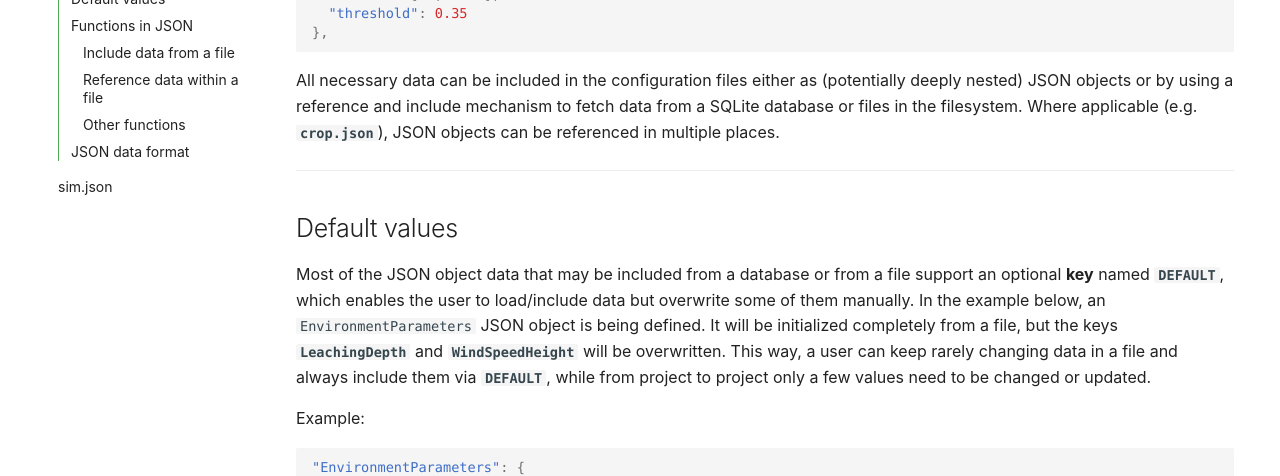
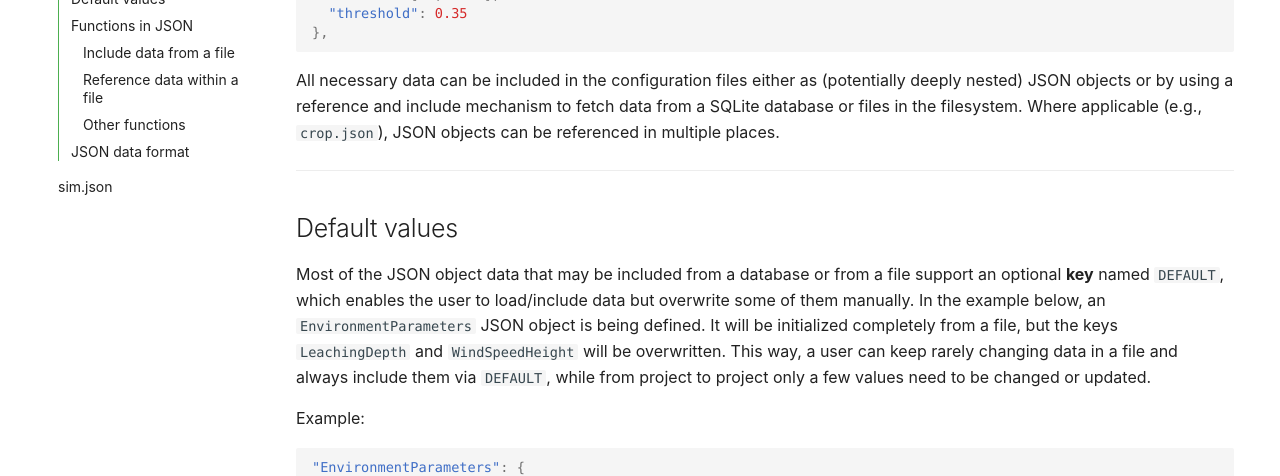
Before and after one commit to zalf-rpm/monica-documentation, an MkDocs documentation site: the page built from docs/user_guide/configuration_files/config_overview.md, in a window 1280 px wide and 900 px high, scrolled down 1187 px. Shown: the part 190-666 px from the top of the window. Built offline with MkDocs 1.6.1 and Material for MkDocs 9.7.7, drawn with Linux system fonts in a browser that asks for light colours; comment, search, counter and statistics services are not loaded; some of the changed text lies outside the part shown.

````diff
--- a/docs/user_guide/configuration_files/config_overview.md
+++ b/docs/user_guide/configuration_files/config_overview.md
@@ -11,15 +11,15 @@ The following four files are necessary to run the model:
  - **site.json**
  - **crop.json**
 
-The three `.json` files contain the necessary input information to run the MONICA model. These files contain **all** information for a model run. Optionally, these files can reference other **`.json`** files with actual parameters of the MONICA model (crop, general soil, or general environmental parameters). All necessary data can also be obtained from a SQLite database instead of the `.json` files. Either way (file or database), at runtime every one of the three `.json` files (`sim.json`, `site.json`, `crop.json`) will hold all information for a MONICA run. Because of that, it is also possible to manually include all parameters in these three files instead of referencing other parameter files or database data. This makes particular sense if these files are being generated by an external tool for bulk processing.
+The three `.json` files contain the necessary input information to run the MONICA model. These files contain **all** information for a model run. Optionally, these files can reference other `.json` files with actual parameters of the MONICA model (crop, general soil, or general environmental parameters). All necessary data can also be obtained from a SQLite database instead of the `.json` files. Either way (file or database), at runtime every one of the three `.json` files (`sim.json`, `site.json`, `crop.json`) will hold all information for a MONICA run. Because of that, it is also possible to manually include all parameters in these three files instead of referencing other parameter files or database data. This makes particular sense if these files are being generated by an external tool for bulk processing.
 
-All **`.json`** configuration files reflect, to some degree, the data structures internally used in MONICA. In case of missing configuration values, MONICA uses built-in default values. These can usually be taken from the corresponding **`.h`** (C++ header file) in the [MONICA source code](https://github.com/zalf-rpm/monica). Real parameters for the MONICA model should all have default values. In contrast, missing input data (e.g., a soil profile in **`site.json`**) cannot be compensated for, and MONICA will not run.
+All `.json` configuration files reflect, to some degree, the data structures internally used in MONICA. In case of missing configuration values, MONICA uses built-in default values. These can usually be taken from the corresponding `.h` (C++ header file) in the [MONICA source code](https://github.com/zalf-rpm/monica). Real parameters for the MONICA model should all have default values. In contrast, missing input data (e.g., a soil profile in `site.json`) cannot be compensated for, and MONICA will not run.
 
 ---
 
 #### Example: Parameter definition
 
-In the following JSON code snippet taken from the **sim.json** example file, two settings are declared: **UseAutomaticIrrigation** which is set to **false**, and **AutoIrrigationParams**, which is set to a **JSON object** (key/value map). This object/map contains three parameters: **`irrigationParameters`**, another JSON object; **`amount`**, a **JSON array** (list of values) **`[17, "mm"]`**; and **`threshold`**, a floating-point (**`double`**) value **`0.35`**. For **`amount`**, MONICA allows a JSON array with two or three elements instead of a simple value like **`17`**. The second element (in this case **`"mm"`**) will be treated as the unit describing the value (**`17`**). An optional third value can be added as a description of the value.
+In the following JSON code snippet taken from the `sim.json` example file, two settings are declared: `UseAutomaticIrrigation` which is set to `false`, and `AutoIrrigationParams`, which is set to a **JSON object** (key/value map). This object/map contains three parameters: `irrigationParameters`, another JSON object; `amount`, a **JSON array** (list of values) `[17, "mm"]`; and `threshold`, a floating-point (`double`) value `0.35`. For `amount`, MONICA allows a JSON array with two or three elements instead of a simple value like `17`. The second element (in this case `"mm"`) will be treated as the unit describing the value (`17`). An optional third value can be added as a description of the value.
 
 !!! note
     Even though the JSON array syntax can be used to add **units of measure** and an optional description, this information is  **currently ignored** by MONICA. It is meant purely as a description of the value. For the correct units of measure and dimensions, please refer to the MONICA documentation or the example files.
@@ -36,13 +36,13 @@ In the following JSON code snippet taken from the **sim.json** example file, two
 },
 ```
 
-All necessary data can be included in the configuration files either as (potentially deeply nested) JSON objects or by using a reference and include mechanism to fetch data from a SQLite database or files in the filesystem. Where applicable (e.g. **`crop.json`**), JSON objects can be referenced in multiple places.
+All necessary data can be included in the configuration files either as (potentially deeply nested) JSON objects or by using a reference and include mechanism to fetch data from a SQLite database or files in the filesystem. Where applicable (e.g., `crop.json`), JSON objects can be referenced in multiple places.
 
 ---
 
 ## Default values
 
-Most of the JSON object data that may be included from a database or from a file support an optional **key** named **`DEFAULT`**, which enables the user to load/include data but overwrite some of them manually. In the example below, an `EnvironmentParameters` JSON object is being defined. It will be initialized completely from a file, but the keys **`LeachingDepth`** and **`WindSpeedHeight`** will be overwritten. This way, a user can keep rarely changing data in a file and always include them via **`DEFAULT`**, while from project to project only a few values need to be changed or updated.
+Most of the JSON object data that may be included from a database or from a file support an optional **key** named `DEFAULT`, which enables the user to load/include data but overwrite some of them manually. In the example below, an `EnvironmentParameters` JSON object is being defined. It will be initialized completely from a file, but the keys `LeachingDepth` and `WindSpeedHeight` will be overwritten. This way, a user can keep rarely changing data in a file and always include them via `DEFAULT`, while from project to project only a few values need to be changed or updated.
 
 Example:
 
@@ -64,7 +64,7 @@ Currently, there exists a single mechanism to add some dynamics to the otherwise
 
 ### Include data from a file
 
-To include data from a file, the example from above would look like the one below. The name of the function is **`include-from-file`**, with its only parameter being the path to the file to include. The entire contents of the named file should be **valid JSON** and will be included. The included JSON data may again contain other functions.
+To include data from a file, the example from above would look like the one below. The name of the function is `include-from-file`, with its only parameter being the path to the file to include. The entire contents of the named file should be **valid JSON** and will be included. The included JSON data may again contain other functions.
 
 ```json
 "cropParams": {
@@ -74,15 +74,15 @@ To include data from a file, the example from above would look like the one belo
 "residueParams": ["include-from-file", "../monica-parameters/crop-residues/rye.json"]
 ```
 
-In order to keep paths to the files to be included reasonably short and readable, relative paths will be prepended by the contents of the contents of the key **`include-file-base-path`**. This key is defined in **`sim.json`** and is allowed in **`crop.json`** and **`site.json`**. In the latter case, a "local" definition of **`include-file-base-path`** will replace the one in **`sim.json`**. By default, **`include-file-base-path`** in **`sim.json`** is defined as `"${MONICA_PARAMETERS}/"`. This means it will take the value of the environment variable **`MONICA_PARAMETERS`**, which after a MONICA installation will point to the directory where all the MONICA parameters were installed (usually something like `C:\\users\\USER_NAME\\MONICA\monica-parameters`).
+In order to keep paths to the files to be included reasonably short and readable, relative paths will be prepended by the contents of the contents of the key `include-file-base-path`. This key is defined in `sim.json` and is allowed in `crop.json` and `site.json`. In the latter case, a "local" definition of `include-file-base-path` will replace the one in `sim.json`. By default, `include-file-base-path` in `sim.json` is defined as `"${MONICA_PARAMETERS}/"`. This means it will take the value of the environment variable `MONICA_PARAMETERS`, which after a MONICA installation will point to the directory where all the MONICA parameters were installed (usually something like `C:\\users\\USER_NAME\\MONICA\monica-parameters`).
 
-Keep in mind that if **`include-from-file`** has a relative path as its first parameter, **`include-file-base-path`** will be prepended and must resolve to a valid filesystem path. If **`include-from-file`**'s first parameter is an absolute path (e.g., starting with `C:\\` on Microsoft Windows or `/` under Linux), nothing else will be done to the path.
+Keep in mind that if `include-from-file` has a relative path as its first parameter, `include-file-base-path` will be prepended and must resolve to a valid filesystem path. If `include-from-file`'s first parameter is an absolute path (e.g., starting with `C:\\` on Microsoft Windows or `/` under Linux), nothing else will be done to the path.
 
 ---
 
 ### Reference data within a file
 
-Crops that are defined in **`crop.json`** can be referenced multiple times using the **`ref`** function. In the example below, taken from the **`worksteps`** section of a crop, the **Sowing** workstep, among other worksteps, uses the key/value pair **`crop: winter rye`**. The `ref` function takes two parameters: the first being a name (**`"crops"`**) which is a **key** in the top-level JSON object of the file that also contains another JSON object where the **key = `WR`** returns the JSON object to replace the function call. Thus, in the example **`crop.json`**, under the key **`crops`**, arbitrary crop name shortcuts are mapped to crop parameter objects. The objects themselves can be included by using the **`include-from-db`** or **`include-from-file`** functions.
+Crops that are defined in `crop.json` can be referenced multiple times using the `ref` function. In the example below, taken from the `worksteps` section of a crop, the **Sowing** workstep, among other worksteps, uses the key/value pair `crop: winter rye`. The `ref` function takes two parameters: the first being a name (`"crops"`) which is a **key** in the top-level JSON object of the file that also contains another JSON object where the key = `WR` returns the JSON object to replace the function call. Thus, in the example `crop.json`, under the key `crops`, arbitrary crop name shortcuts are mapped to crop parameter objects. The objects themselves can be included by using the `include-from-db` or `include-from-file` functions.
 
 ```json
 { "date": "1991-09-23", "type": "Sowing", "crop": ["ref", "crops", "WR"] },
@@ -100,7 +100,7 @@ Crops that are defined in **`crop.json`** can be referenced multiple times using
 | **`"KA5-texture-class->sand"`**           | KA5 texture class (**Lt3**)            | -                          | Returns the average sand content given the KA5 texture class                |
 | **`"sand-and-clay->lambda"`**             | sand content (**0.0-1.0**)             | clay content (**0.0-1.0**) | Calculates the lambda value given sand and clay content                     |
 
-As shown in the following example taken from **`site.json`**, the function calls can be nested:
+As shown in the following example taken from `site.json`, the function calls can be nested:
 
 ```json
 "SoilRawDensity": ["bulk-density-class->raw-density", 2, ["KA5-texture-class->clay", "Sl2"]],
@@ -113,4 +113,4 @@ As shown in the following example taken from **`site.json`**, the function calls
 Currently, MONICA uses [**JSON**](http://www.json.org) as the format for its files. Please ensure that you adhere to the rules and formatting conventions of JSON! To check and/or reformat existing code, tools like [this online JSON Viewer](http://codebeautify.org/jsonviewer) or [this JSON Formatter](https://jsonformatter.curiousconcept.com) can be used.
 
 !!! warning
-    **JSON** has no syntax for comments, it is a pure data format. To make the configuration files more self-descriptive while keeping them valid **JSON** files, comments are encoded as keys beginning with two underscores **`__`** and an empty string **`""`** as their value. This method can also be used to comment out structures that should currently not be used, simply by making a key invalid (e.g., adding an underscore character in front, **`_`**, or renaming it to a name unknown to MONICA).
+    **JSON** has no syntax for comments, it is a pure data format. To make the configuration files more self-descriptive while keeping them valid **JSON** files, comments are encoded as keys beginning with two underscores `__` and an empty string `""` as their value. This method can also be used to comment out structures that should currently not be used, simply by making a key invalid (e.g., adding an underscore character in front, `_`, or renaming it to a name unknown to MONICA).
````
